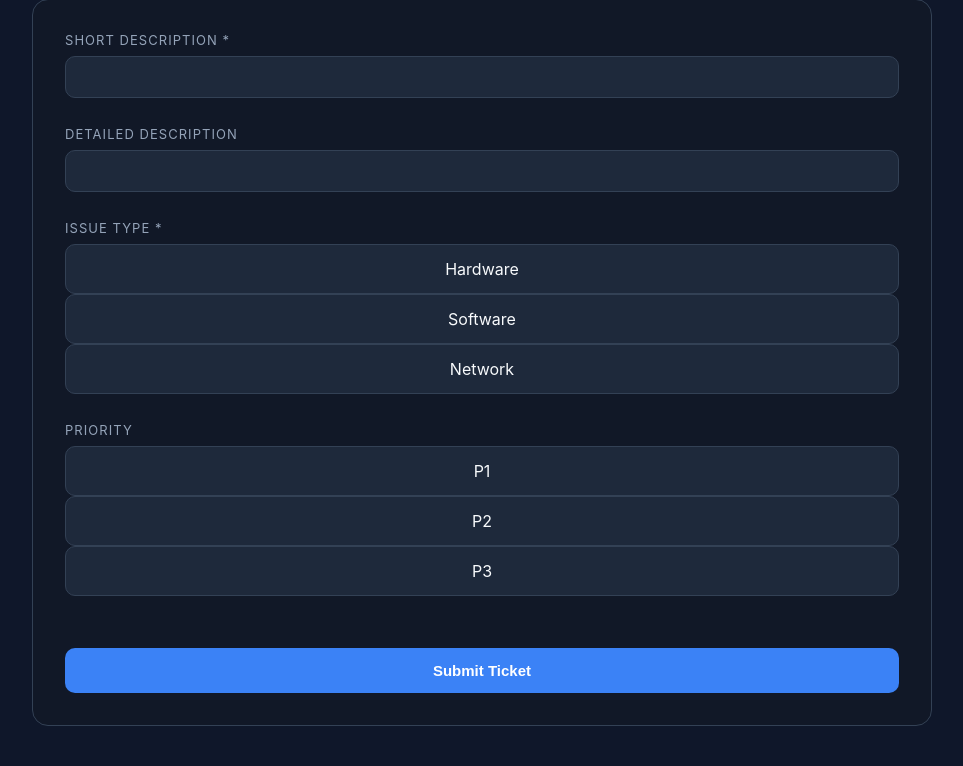
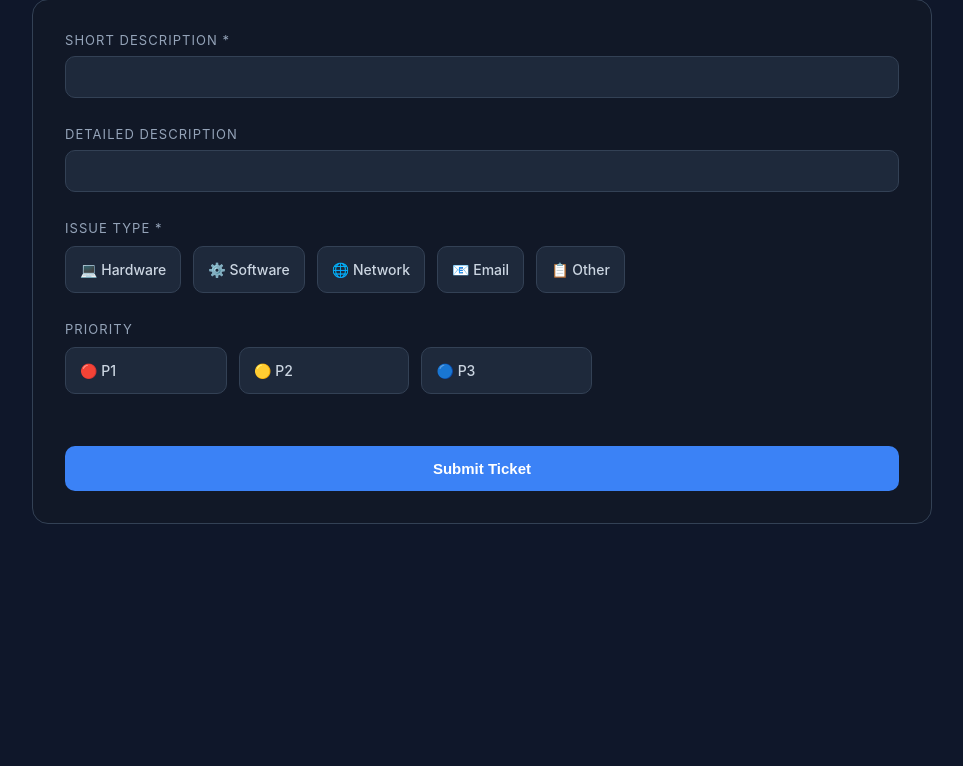
Before and after one commit to JiyaKapoor/ITSM_TicketResolution_UI, a Flask app: page /raise_ticket in a window 1280 px wide. Shown: the part 93-859 px from the top of the page, without its empty margins (158-1121 px from the left). After the commit the page ends 617 px from the top, so only its background shows below. Run offline with Flask 3, Linux system fonts and the light colour scheme.

Commit message:
Raisee Ticket form UI improved

```diff
--- a/app.py
+++ b/app.py
@@ -1,7 +1,7 @@
 from flask import Flask,render_template,request,session,redirect
 from flask_sqlalchemy import SQLAlchemy
 app=Flask(__name__)
-app.secret_key="jiya@123"
+app.secret_key="jiya@123" # used to cryptographically sign the user session key
 app.config['SQLALCHEMY_DATABASE_URI']="sqlite:///itsm_ticket_resolution.db"
 app.config['SQLALCHEMY_BINDS'] = {
     'ticket_db': 'sqlite:///ticket.db'
@@ -30,7 +30,7 @@ def login_page():
     if request.method=='POST':
         session['useremail']=request.form['useremail'] # we basically store the useremail in our session so that we can use it further while calling /mytickets sort of API
         print(session)
-        return redirect('/welcome')
+        return redirect('/welcome') # here is the request is a POST request then the user will be redirected to the welcome page (since POST req means that user has submitted the login form)
     return render_template('login.html')
 
 #creating landing page endpoint
@@ -45,8 +45,8 @@ def raise_ticket():
         shortDesc=request.form['shortDesc']
         longDesc=request.form['longDesc']
         issueType=request.form['issueType']
-        priority=request.form['priority']
-        UserEmail=session['useremail']
+        priority=request.form['priority'] # all these fields shortDesc, longDesc are coming populated from the frontend
+        UserEmail=session['useremail'] # user email is taken from the current session only
         print(shortDesc)
         print(longDesc)
         ticket=Ticket(shortDesc=shortDesc,longDesc=longDesc,UserEmail=UserEmail,IssueType=issueType,Priority=priority,Status="OPEN")
@@ -63,7 +63,7 @@ def fetch_my_tickets():
     # we now need to query the database to fetch tickets with the required user email id
     email=session['useremail']
     tickets=Ticket.query.filter_by(UserEmail=email).all()
-    return render_template("my_tickets.html",tickets=tickets)
+    return render_template("my_tickets.html",tickets=tickets)#we are sending the filtered tickets to the frontend via the render_template method
 
 with app.app_context():
     db.create_all()
--- a/templates/raise_ticket.html
+++ b/templates/raise_ticket.html
@@ -67,6 +67,50 @@ label{
     text-transform:uppercase;
     letter-spacing:.08em;
     color:var(--muted);
+}
+.choice-container {
+    display: flex;
+    flex-wrap: wrap;
+    gap: 12px;
+    margin-top: 10px;
+}
+
+.choice {
+    padding: 12px 18px;
+    border: 1px solid #334155;
+    border-radius: 10px;
+    background: #1e293b;
+    color: #cbd5e1;
+    cursor: pointer;
+    transition: all 0.2s ease;
+    font-size: 14px;
+    font-weight: 500;
+}
+
+.choice:hover {
+    border-color: #3b82f6;
+    transform: translateY(-2px);
+}
+
+.choice.selected {
+    background: #2563eb;
+    border-color: #2563eb;
+    color: white;
+}
+
+.p1.selected {
+    background: #dc2626;
+    border-color: #dc2626;
+}
+
+.p2.selected {
+    background: #d97706;
+    border-color: #d97706;
+}
+
+.p3.selected {
+    background: #2563eb;
+    border-color: #2563eb;
 }
 
 input,textarea{
@@ -147,29 +191,52 @@ textarea{
             </div>
             <div class="section">
     <label>Issue Type *</label>
+
     <input type="hidden" name="issueType" id="issueType">
-                <div class="choice" onclick="selectIssue(this,'Hardware')">
-                    Hardware
+
+    <div class="choice-container">
+        <div class="choice" onclick="selectOption(this,'Hardware','issueType')">
+            💻 Hardware
         </div>
-                <div class="choice" onclick="selectIssue(this,'Software')">
-                    Software
+
+        <div class="choice" onclick="selectOption(this,'Software','issueType')">
+            ⚙️ Software
         </div>
-                <div class="choice" onclick="selectIssue(this,'Network')">
-                    Network
+
+        <div class="choice" onclick="selectOption(this,'Network','issueType')">
+            🌐 Network
+        </div>
+
+        <div class="choice" onclick="selectOption(this,'Email','issueType')">
+            📧 Email
+        </div>
+
+        <div class="choice" onclick="selectOption(this,'Other','issueType')">
+            📋 Other
+        </div>
     </div>
 </div>
 
 <div class="section">
     <label>Priority</label>
+
     <input type="hidden" name="priority" id="priority">
-                <div class="choice" onclick="selectIssue(this,'P1')">
-                    P1
+
+    <div class="choice-container">
+        <div class="choice priority p1"
+             onclick="selectOption(this,'P1','priority')">
+            🔴 P1
         </div>
-                <div class="choice" onclick="selectIssue(this,'P2')">
-                    P2
+
+        <div class="choice priority p2"
+             onclick="selectOption(this,'P2','priority')">
+            🟡 P2
         </div>
-                <div class="choice" onclick="selectIssue(this,'P3')">
-                    P3
+
+        <div class="choice priority p3"
+             onclick="selectOption(this,'P3','priority')">
+            🔵 P3
+        </div>
     </div>
 </div>
 
```
Also changed, not shown: instance/itsm_ticket_resolution.db. Lines whose indentation alone changed are shown as unchanged.
